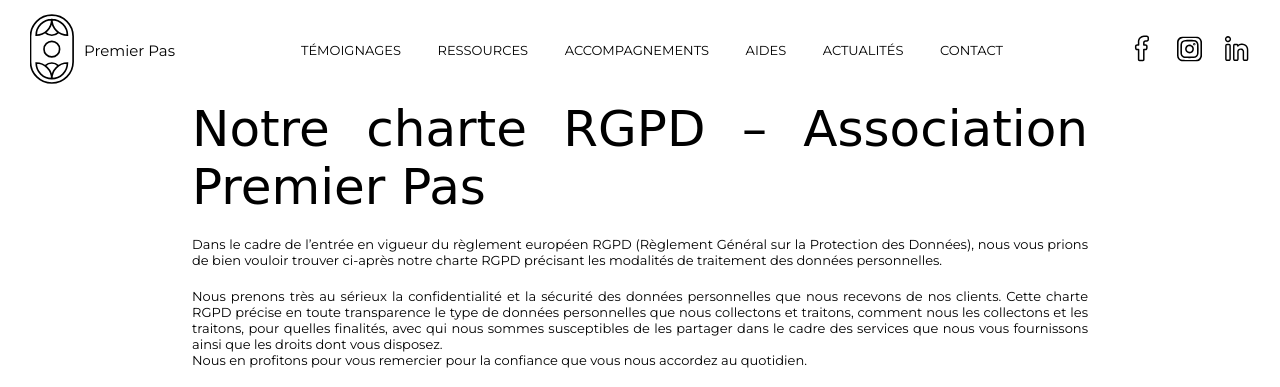
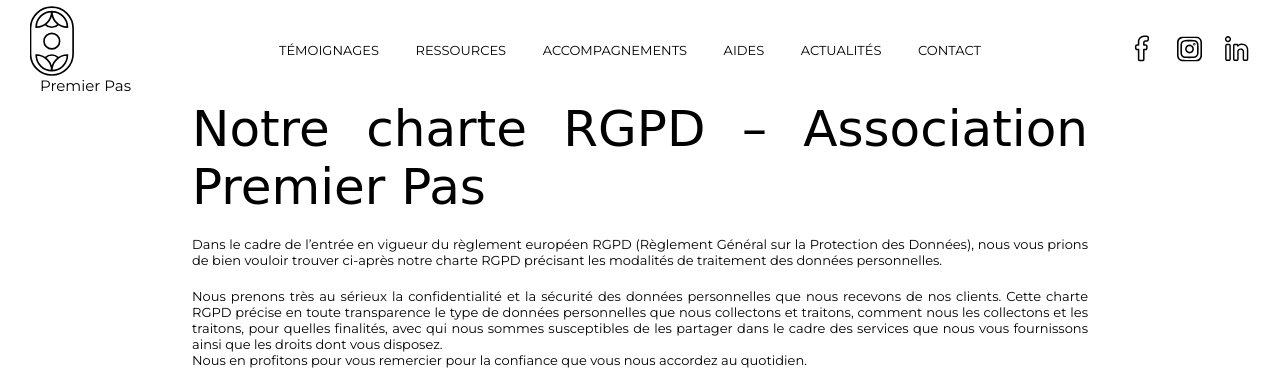
Before and after one commit to rilbo/moonwolf, a PHP site: page /rgpd.php in a window 1280 px wide. Shown: the top 387 px of the page. Run offline with PHP 8.4, Linux system fonts and the light colour scheme; style sheets or scripts are compiled from the project's sources; some libraries are stand-ins or nearby versions; some web fonts are replaced.

Commit message:
modif lien header title-logo inclus avec le logo navbar

```diff
--- a/src/include/header.inc.php
+++ b/src/include/header.inc.php
@@ -9,8 +9,8 @@
             <path id="Tracé_14" data-name="Tracé 14" d="M47.469,85.174h0a10.854,10.854,0,0,1,15.35,0m11.136-3.179a18.811,18.811,0,0,1-18.811,18.811h0A18.811,18.811,0,0,1,73.954,81.995ZM55.144,100.805A18.811,18.811,0,0,0,36.333,81.995a18.811,18.811,0,0,0,18.811,18.811ZM62.819,45.3h0a10.854,10.854,0,0,1-15.35,0M36.333,48.477a18.811,18.811,0,0,1,18.811-18.81A18.811,18.811,0,0,1,36.333,48.478Zm18.811-18.81A18.811,18.811,0,0,0,73.954,48.478h0A18.811,18.811,0,0,0,55.144,29.667Z" transform="translate(-28.877 -23.579)" fill="none" stroke="#fff" stroke-linecap="round" stroke-miterlimit="10" stroke-width="2"/>
             <path id="Tracé_15" data-name="Tracé 15" d="M100.977,166.572a9.405,9.405,0,1,1-9.405-9.405A9.405,9.405,0,0,1,100.977,166.572Z" transform="translate(-65.305 -124.915)" fill="none" stroke="#fff" stroke-linecap="round" stroke-miterlimit="10" stroke-width="2"/>
         </svg>
+        <p>Premier Pas</p>
       </a>
-      <p>Premier Pas</p>
     </div>
 
     <div class="nav-btn">
--- a/src/sass/libs/_navbar.scss
+++ b/src/sass/libs/_navbar.scss
@@ -1,6 +1,5 @@
 header {
   nav {
-
     padding: 10px 30px;
     display: flex;
     justify-content: space-between;
@@ -18,14 +17,18 @@ header {
     }
     .nav-logo {
       color: white;
-      display: flex;
-      align-items: center;
+
       p{
         margin-left: 10px;
         font-size:15px;
       }
-      a svg path{
-        stroke:white;
+      a {
+        display: flex;
+        align-items: center;
+        color: white;
+        svg path{
+          stroke:white;
+        }
       }
     }
 
```
